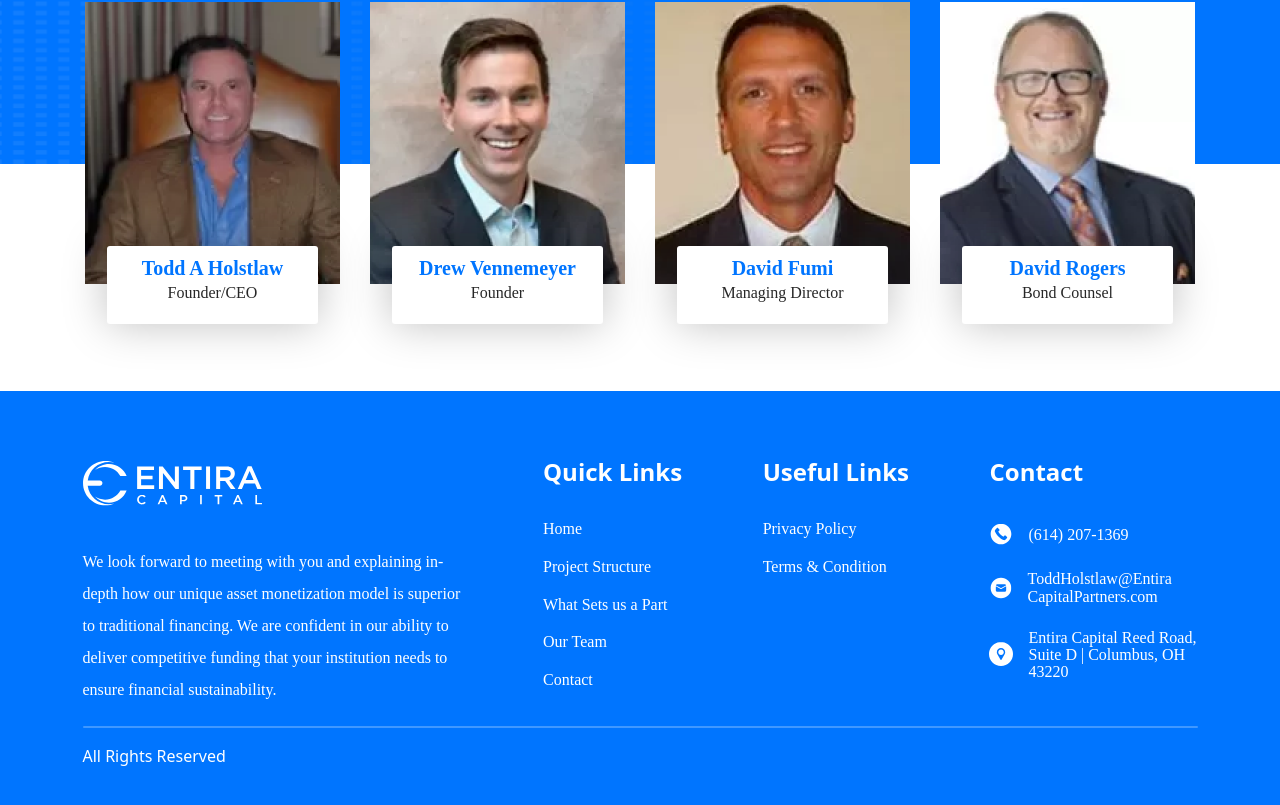
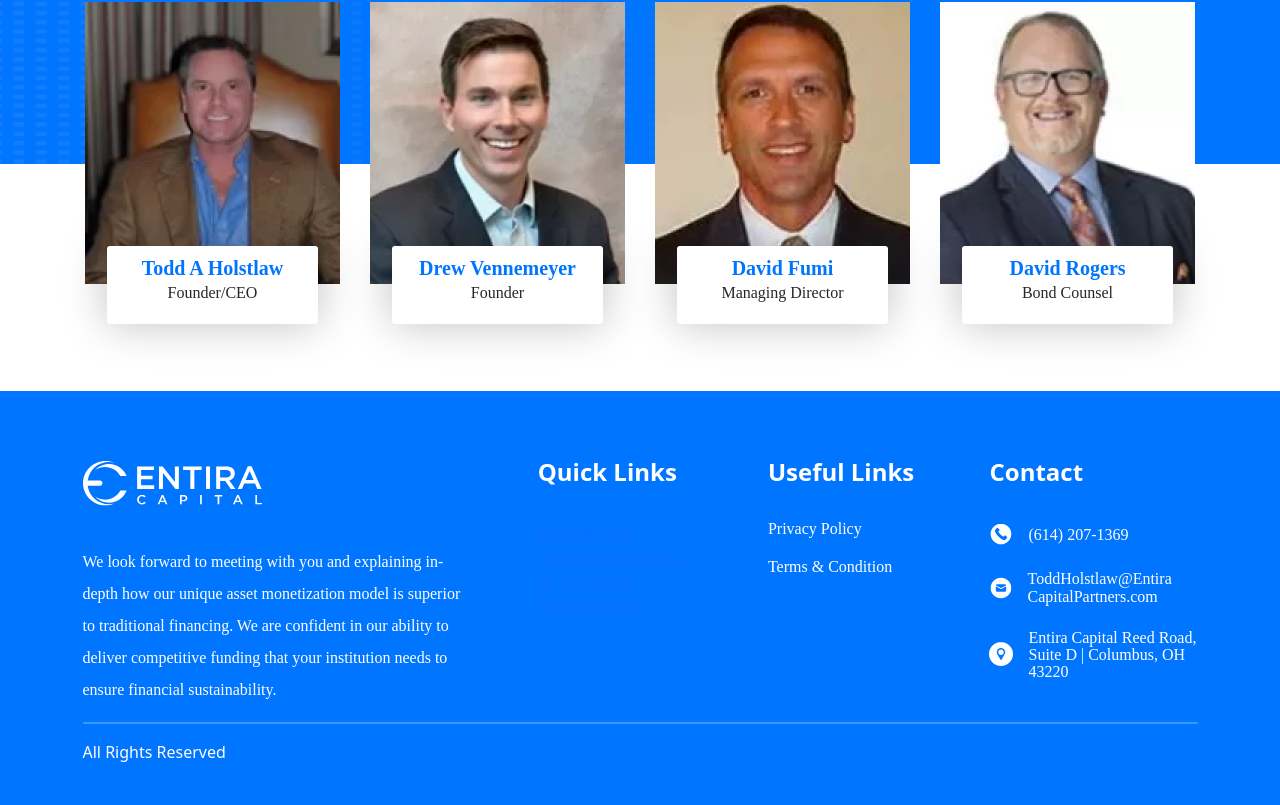
Before and after one commit to AzherSaeed/enterio-capital, a React (Create React App) app: page /team in a window 1280 px wide. Shown: the part 1131-1936 px from the top of the page. Built offline with nearby package versions, Linux system fonts and the light colour scheme.

Commit message:
bugs resolved

```diff
--- a/src/components/CustomButton/index.jsx
+++ b/src/components/CustomButton/index.jsx
@@ -1,9 +1,9 @@
 import React from 'react';
 import {CustomButtonContainer} from './style'
 
-const index = ({text , bgColor , color , padding, margin, width  }) => (
+const index = ({text , bgColor , color , padding, margin, width , clicked }) => (
   <CustomButtonContainer bgColor={bgColor} color={color} padding={padding} margin={margin} width={width} >
-    <button type='button' >{text}</button>
+    <button onClick={clicked} type='button' >{text}</button>
   </CustomButtonContainer>
 );
 
--- a/src/components/CustomButton/style.js
+++ b/src/components/CustomButton/style.js
@@ -11,6 +11,10 @@
     border-radius: 4px;
     font-size: 16px;
     border: none;
+
+    @media screen and (max-width : 420px) {
+      padding: 6px;
+    }
   }
 `;
 
--- a/src/components/topBar/style.js
+++ b/src/components/topBar/style.js
@@ -8,6 +8,7 @@
     display: flex;
     align-items: center;
     justify-content: flex-end;
+    flex-wrap: wrap;
     gap: 30px;
 
     &-phone {
--- a/src/pages/contactUs/index.jsx
+++ b/src/pages/contactUs/index.jsx
@@ -1,8 +1,15 @@
-import { FlexDirection, InputColor, PrimaryColor, SaparateLine, WhiteColor } from 'components/GlobalStyle';
+/* eslint-disable jsx-a11y/iframe-has-title */
+import {
+  FlexDirection,
+  InputColor,
+  PrimaryColor,
+  SaparateLine,
+  WhiteColor,
+} from 'components/GlobalStyle';
 import React from 'react';
-import { contactUsLogo, bluePhone , blueLocation , blueMail } from 'assets';
+import { contactUsLogo, bluePhone, blueLocation, blueMail } from 'assets';
 import CustomInput from '../../components/CustomInput';
-import CustomButton from '../../components/CustomButton'
+import CustomButton from '../../components/CustomButton';
 import CustomTextArea from '../../components/CustomTextArea';
 import { ContactUsContainer } from './style';
 
@@ -15,13 +22,10 @@
     </div>
     <div className="contactus-map">
       <iframe
-        src="https://www.google.com/maps/embed?pb=!1m18!1m12!1m3!1d2469.808802525471!2d-1.2565554842972038!3d51.75481970040363!2m3!1f0!2f0!3f0!3m2!1i1024!2i768!4f13.1!3m3!1m2!1s0x4876c6a9ef8c485b%3A0xd2ff1883a001afed!2sUniversity%20of%20Oxford!5e0!3m2!1sen!2s!4v1655908100611!5m2!1sen!2s"
+        src="https://www.google.com/maps/embed?pb=!1m18!1m12!1m3!1d195657.27345284304!2d-83.13091377058056!3d39.98286713490184!2m3!1f0!2f0!3f0!3m2!1i1024!2i768!4f13.1!3m3!1m2!1s0x883889c1b990de71%3A0xe43266f8cfb1b533!2sColumbus%2C%20OH%2C%20USA!5e0!3m2!1sen!2s!4v1655992896168!5m2!1sen!2s"
         width="100%"
         height="441"
-        // allowfullscreen=""
-        title="ad"
         loading="lazy"
-        referrerpolicy="no-referrer-when-downgrade"
       />
     </div>
     <div className="container">
--- a/src/pages/footer/footer.jsx
+++ b/src/pages/footer/footer.jsx
@@ -1,5 +1,6 @@
 import React from 'react';
 import { footerLogo, phoneIcon, mailIcon, locationIcon } from 'assets';
+import { Link } from 'react-router-dom';
 import FooterContainer from './style';
 
 const footer = () => (
@@ -7,7 +8,9 @@
     <div className="container footer-content">
       <div className="footer-content-desc">
         <div className="footer-content-desc-logo">
-          <img src={footerLogo} alt="footerLogo" />
+          <Link to='/' >
+            <img src={footerLogo} alt="footerLogo" />
+          </Link>
         </div>
         <div className="footer-content-desc-detail">
           <p>
@@ -21,11 +24,11 @@
       <div className="footer-content-quickLink">
         <h1>Quick Links</h1>
         <div className="footer-content-quickLink-list">
-          <p>Home</p>
-          <p>Project Structure</p>
-          <p>What Sets us a Part</p>
-          <p>Our Team</p>
-          <p>Contact</p>
+          <Link to="/">Home</Link>
+          <Link to="/project-structure">Project Structure</Link>
+          <Link to="/what-sets-us-apart">What Sets us a Part</Link>
+          <Link to="/team">Our Team</Link>
+          <Link to="/contactus">Contact</Link>
         </div>
       </div>
       <div className="footer-content-useFulLink">
--- a/src/pages/homePage/HowWeDoIt.jsx
+++ b/src/pages/homePage/HowWeDoIt.jsx
@@ -1,10 +1,16 @@
 import React from 'react';
 import { howDoItRight, listIcon } from 'assets';
+import {useNavigate} from 'react-router-dom';
 import { HowDoItContainer } from './style';
 import { PrimaryColor, SaparateLine, WhiteColor } from '../../components/GlobalStyle';
 import CustomButton from '../../components/CustomButton';
 
 function HowWeDoIt() {
+  const navigate = useNavigate()
+
+  const navigateHandler = () => {
+    navigate('/project-structure')
+  }
   return (
     <HowDoItContainer>
       <div className="howDoIt-content">
@@ -20,6 +26,7 @@
             color={PrimaryColor}
             text="Structure"
             padding="10px 25px"
+            clicked={navigateHandler}
           />
         </div>
         <div className="howDoIt-content-right">
--- a/src/pages/homePage/style.js
+++ b/src/pages/homePage/style.js
@@ -193,6 +193,8 @@
         font-weight: 400;
         font-size: 16px;
         line-height: 74.02%;
+
+
       }
 
       @media screen and (max-width: 960px) {
@@ -202,6 +204,7 @@
         }
         h6 {
           font-size: 14px;
+          margin-top: 10px;
         }
       }
     }
--- a/src/pages/whatSetsUsApart/Header.jsx
+++ b/src/pages/whatSetsUsApart/Header.jsx
@@ -4,7 +4,7 @@
 function Header() {
   return (
     <HeaderContainer>
-      <h1>What Sets us a Part</h1>
+      <h1>What Sets Us Apart</h1>
     </HeaderContainer>
   );
 }
```
Also changed, not shown: src/pages/homePage/OurAdvantages.jsx (+7 -0 lines).
